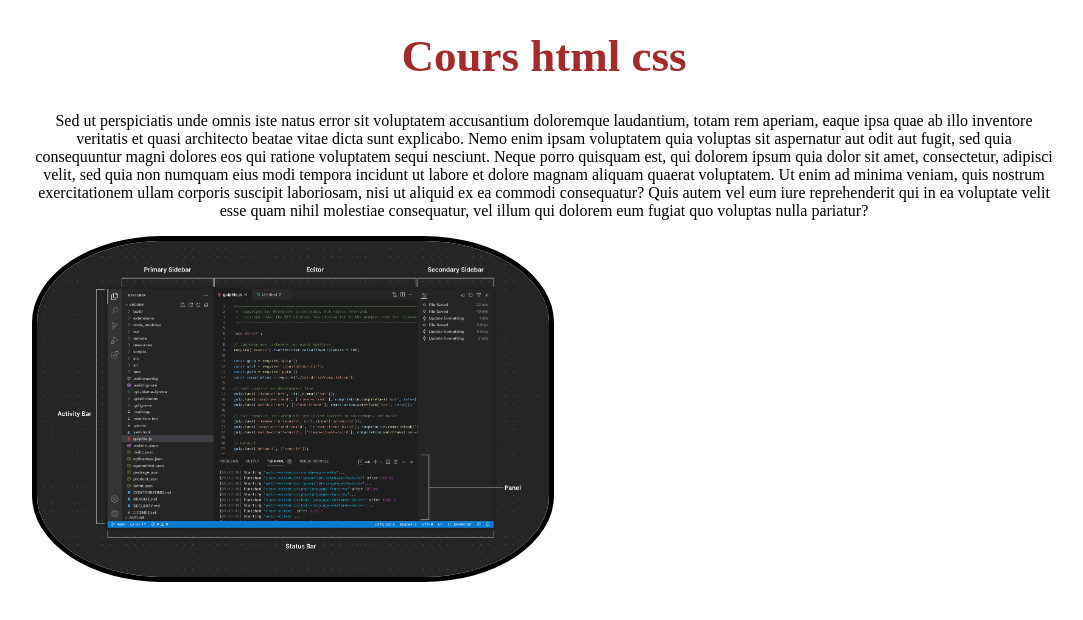
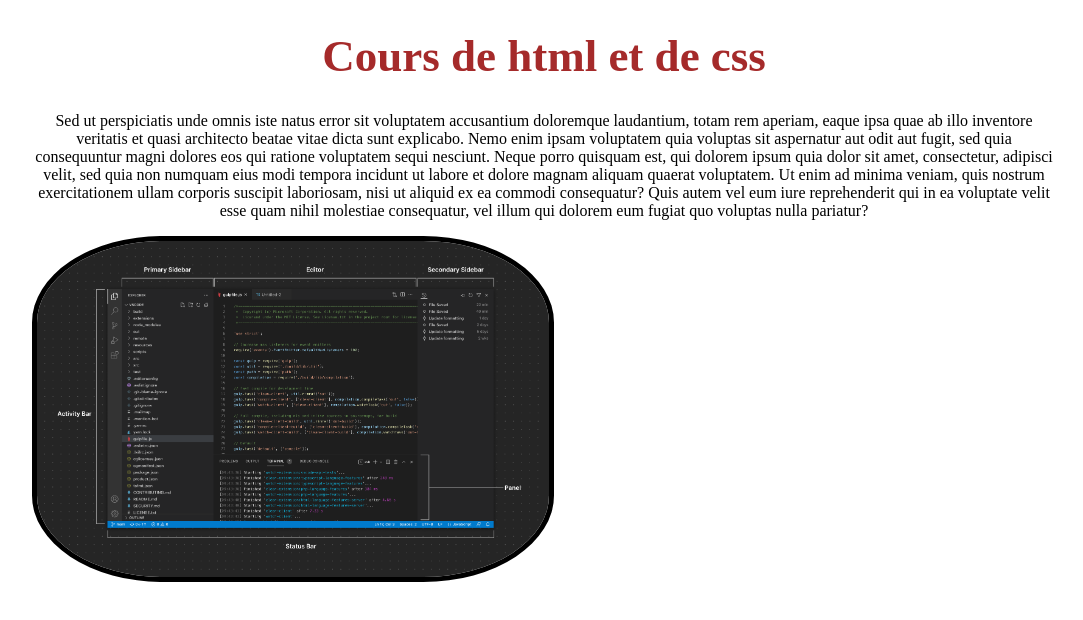
Before and after one commit to maminyaina/cours, a plain HTML site: page index.html in a window 1280 px wide. Shown: the whole page, without its empty margins (96-1179 px from the left). Drawn offline with Linux system fonts and the light colour scheme.

Commit message:
changement du titre h1

```diff
--- a/index.html
+++ b/index.html
@@ -7,7 +7,7 @@
     <link rel="stylesheet" href="style.css">
 </head>
 <body>
-    <h1>Cours html css</h1>
+    <h1>Cours de html et de css</h1>
     <p>Sed ut perspiciatis unde omnis iste natus error sit voluptatem accusantium doloremque laudantium, totam rem aperiam, eaque ipsa quae ab illo inventore veritatis et quasi architecto beatae vitae dicta sunt explicabo. Nemo enim ipsam voluptatem quia voluptas sit aspernatur aut odit aut fugit, sed quia consequuntur magni dolores eos qui ratione voluptatem sequi nesciunt. Neque porro quisquam est, qui dolorem ipsum quia dolor sit amet, consectetur, adipisci velit, sed quia non numquam eius modi tempora incidunt ut labore et dolore magnam aliquam quaerat voluptatem. Ut enim ad minima veniam, quis nostrum exercitationem ullam corporis suscipit laboriosam, nisi ut aliquid ex ea commodi consequatur? Quis autem vel eum iure reprehenderit qui in ea voluptate velit esse quam nihil molestiae consequatur, vel illum qui dolorem eum fugiat quo voluptas nulla pariatur?</p>
     <img class="image" src="img/vscode interface.png" alt="vscode">
 </body>
```
